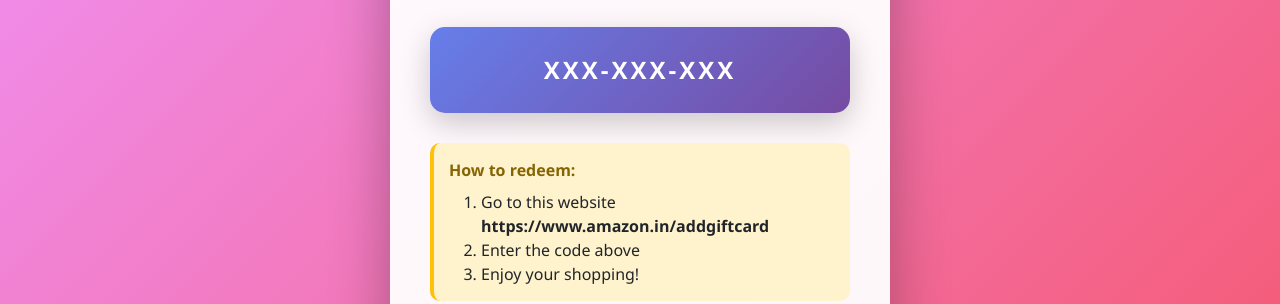
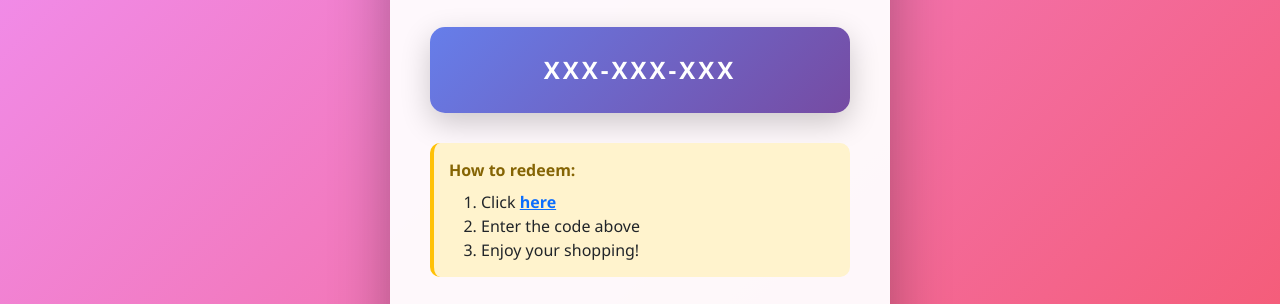
Before and after one commit to SayantanM7/tusudi, a plain HTML site: page code.html in a window 1280 px wide. Shown: the part 294-598 px from the top of the page. Drawn offline with nearby package versions, Linux system fonts and the light colour scheme.

Commit message:
Update redemption instructions in code.html

```diff
--- a/code.html
+++ b/code.html
@@ -112,8 +112,8 @@
 
         <div class="instructions">
             <strong>How to redeem:</strong>
-            <ol class="mb-0 mt-2">
-                <li>Go to this website <b>https://www.amazon.in/addgiftcard </b></li>
+             <ol class="mb-0 mt-2">
+                <li>Click <a href="https://www.amazon.in/addgiftcard"> <b>here</b> </a></li>
                 <li>Enter the code above</li>
                 <li>Enjoy your shopping!</li>
             </ol>
```
